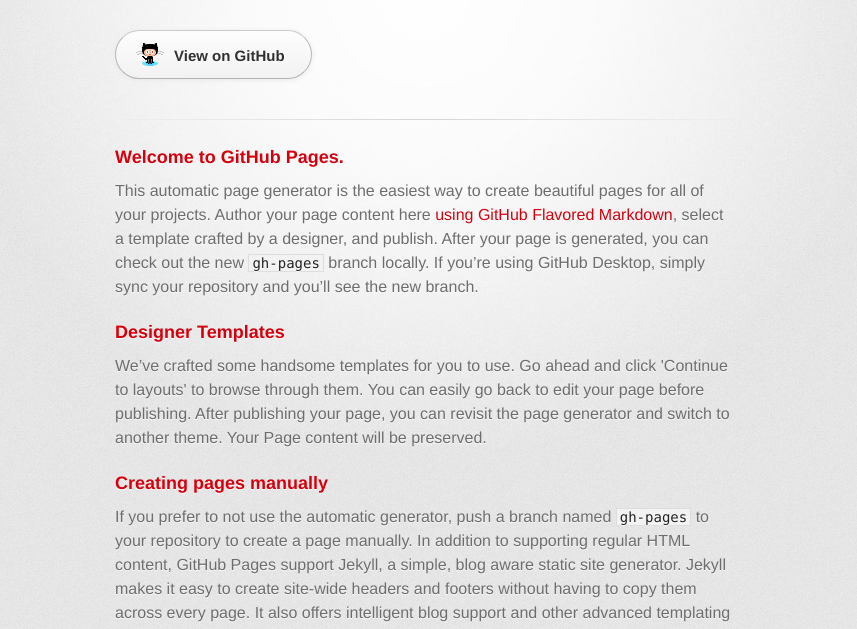
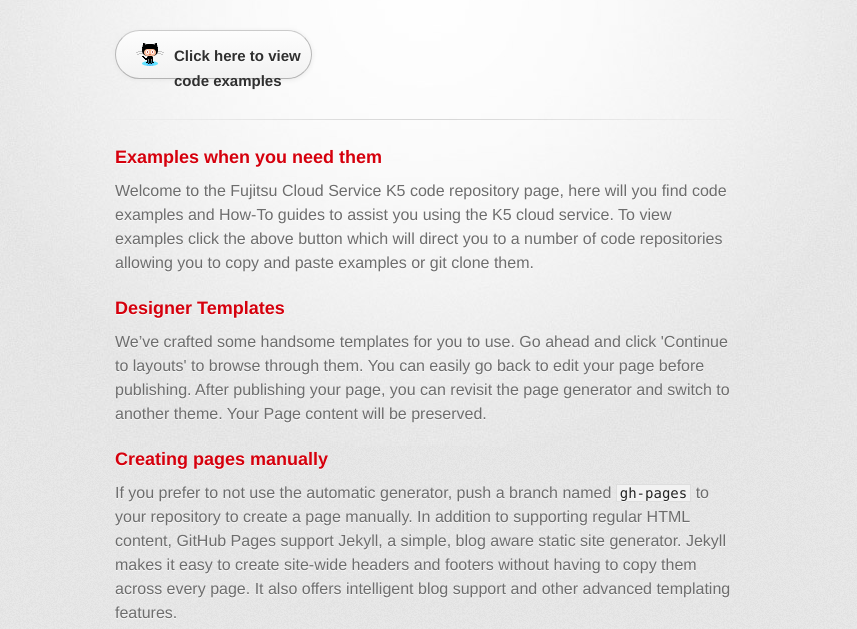
Before and after one commit to CNS-Fujitsu/fujitsuk5.github.io, a plain HTML site: page index.html in a window 1280 px wide. Shown: the part 127-756 px from the top of the page, without its empty margins (215-1072 px from the left). Drawn offline with Linux system fonts and the light colour scheme; a web font is replaced by a local one.

Commit message:
Update index.html

```diff
--- a/index.html
+++ b/index.html
@@ -23,16 +23,16 @@
         </header>
 
         <section id="downloads" class="clearfix">
-          <a href="https://github.com/fujitsuk5" id="view-on-github" class="button"><span>View on GitHub</span></a>
+          <a href="https://github.com/fujitsuk5" id="view-on-github" class="button"><span>Click here to view code examples</span></a>
         </section>
 
         <hr>
 
         <section id="main_content">
           <h3>
-<a id="welcome-to-github-pages" class="anchor" href="#welcome-to-github-pages" aria-hidden="true"><span aria-hidden="true" class="octicon octicon-link"></span></a>Welcome to GitHub Pages.</h3>
+<a id="welcome-to-github-pages" class="anchor" href="#welcome-to-github-pages" aria-hidden="true"><span aria-hidden="true" class="octicon octicon-link"></span></a>Examples when you need them</h3>
 
-<p>This automatic page generator is the easiest way to create beautiful pages for all of your projects. Author your page content here <a href="https://guides.github.com/features/mastering-markdown/">using GitHub Flavored Markdown</a>, select a template crafted by a designer, and publish. After your page is generated, you can check out the new <code>gh-pages</code> branch locally. If you’re using GitHub Desktop, simply sync your repository and you’ll see the new branch.</p>
+<p>Welcome to the Fujitsu Cloud Service K5 code repository page, here will you find code examples and How-To guides to assist you using the K5 cloud service. To view examples click the above button which will direct you to a number of code repositories allowing you to copy and paste examples or git clone them.</p>
 
 <h3>
 <a id="designer-templates" class="anchor" href="#designer-templates" aria-hidden="true"><span aria-hidden="true" class="octicon octicon-link"></span></a>Designer Templates</h3>
```
